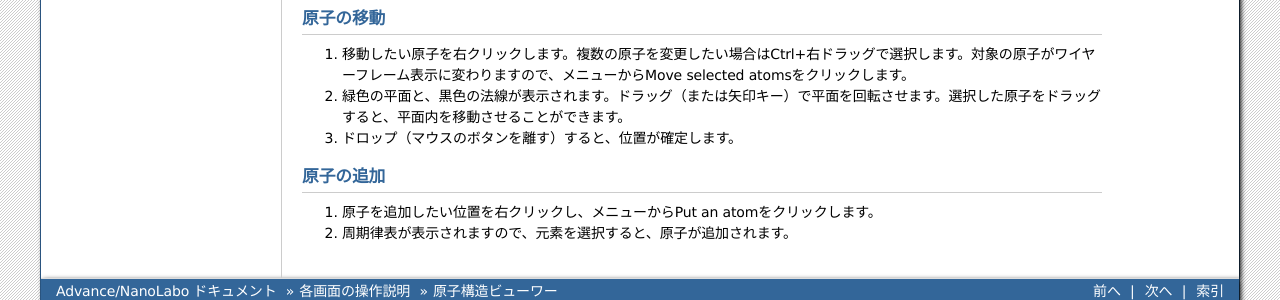
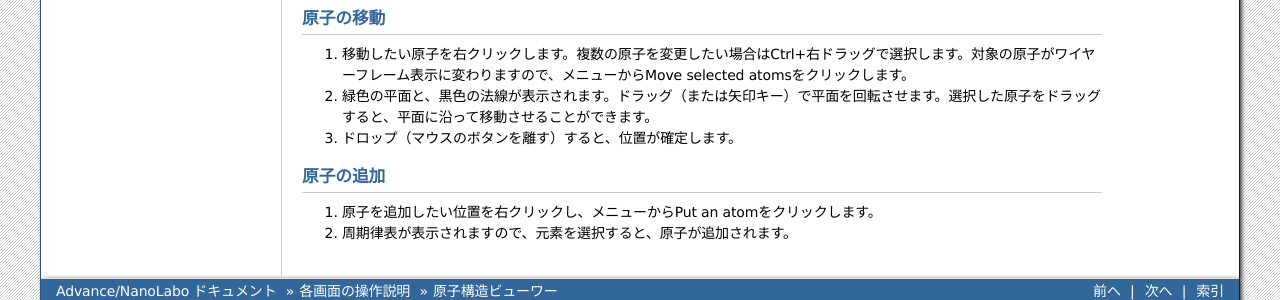
Before and after one commit to advancesoftcorp/nanolabo-doc, a Sphinx documentation site: the page built from docs/source/usage/atomsviewer.rst, in a window 1280 px wide. Shown: the part 1371-1671 px from the top of the page. Built offline with Sphinx 7.4.7, drawn with Linux system fonts in a browser that asks for light colours; formulas are drawn with MathJax 3.

Commit message:
modify text

```diff
--- a/docs/source/usage/atomsviewer.rst
+++ b/docs/source/usage/atomsviewer.rst
@@ -47,7 +47,7 @@
 ------------
 
 1. 移動したい原子を右クリックします。複数の原子を変更したい場合はCtrl+右ドラッグで選択します。対象の原子がワイヤーフレーム表示に変わりますので、メニューからMove selected atomsをクリックします。
-2. 緑色の平面と、黒色の法線が表示されます。ドラッグ（または矢印キー）で平面を回転させます。選択した原子をドラッグすると、平面内を移動させることができます。
+2. 緑色の平面と、黒色の法線が表示されます。ドラッグ（または矢印キー）で平面を回転させます。選択した原子をドラッグすると、平面に沿って移動させることができます。
 3. ドロップ（マウスのボタンを離す）すると、位置が確定します。
 
 原子の追加
--- a/docs/source/usage/initial.rst
+++ b/docs/source/usage/initial.rst
@@ -46,7 +46,7 @@
   +---------------+----------------------------------------------------------------+
   | License       | ライセンス登録の案内を表示します。                             |
   +---------------+----------------------------------------------------------------+
-  | Proxy server  | 本ソフトが接続時に使用するプロキシサーバーを設定します。       |
+  | Proxy server  | 本ソフトウェアが接続時に使用するプロキシサーバーを設定します。 |
   +---------------+----------------------------------------------------------------+
   | Full screen   | フルスクリーンモードで表示します。ESCキーで戻ります。          |
   +---------------+----------------------------------------------------------------+
```
